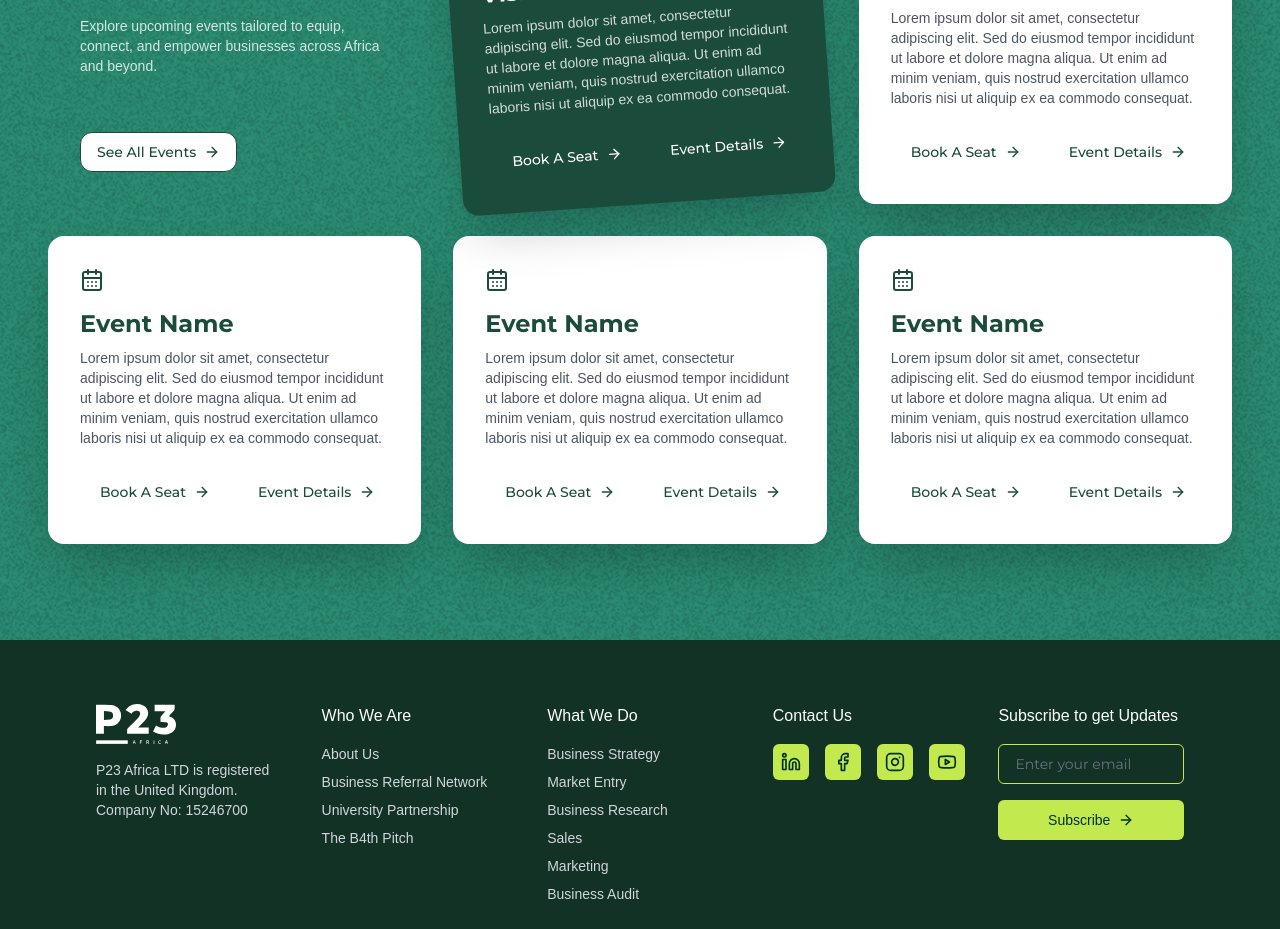
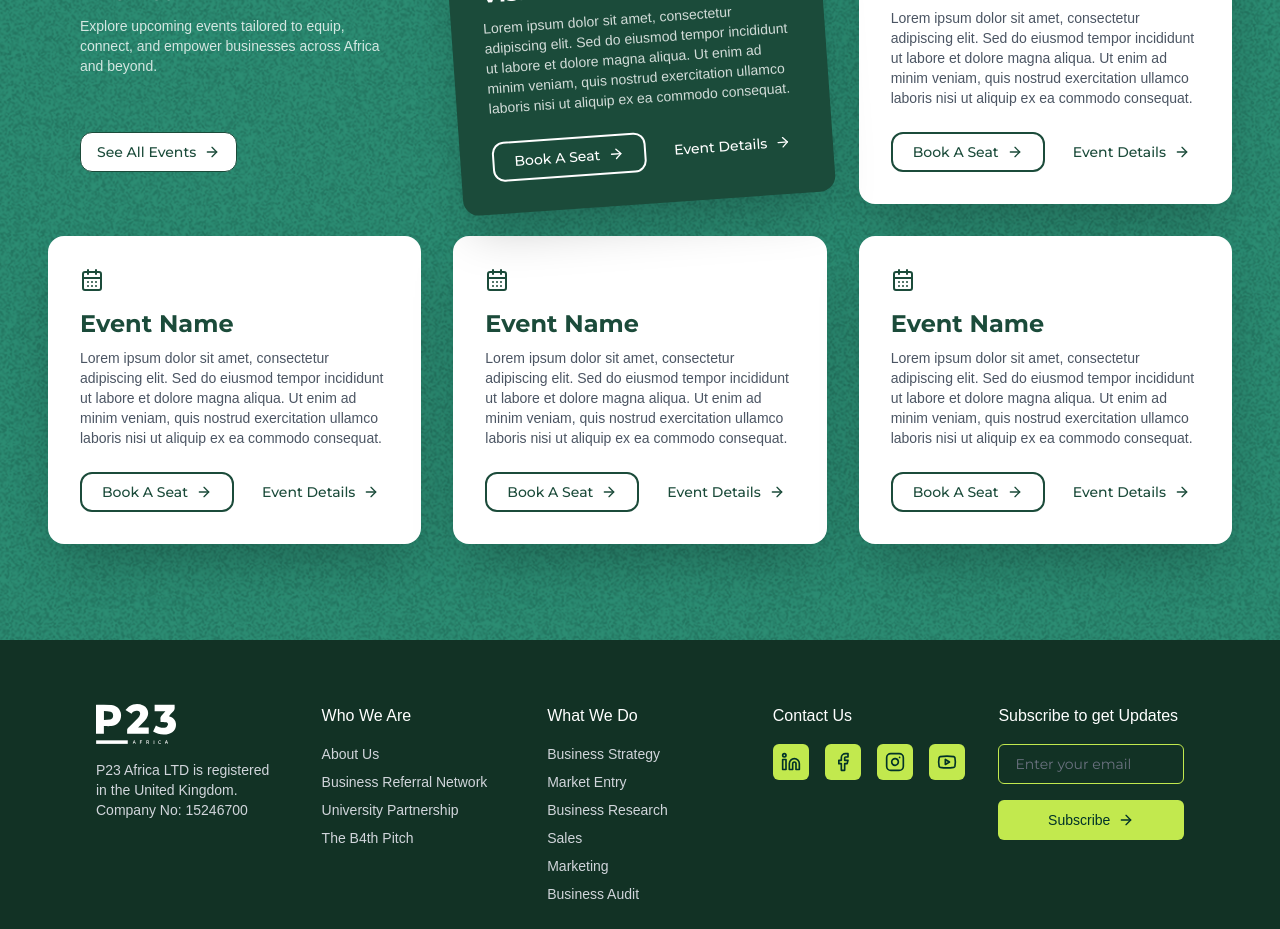
Before and after one commit to jimohsegun1/responsive-ui, a Next.js app: page / in a window 1280 px wide. Shown: the part 1060-1989 px from the top of the page. Built offline with nearby package versions, Linux system fonts and the light colour scheme.

Commit message:
Update UpcomingEvents.tsx

```diff
--- a/components/UpcomingEvents.tsx
+++ b/components/UpcomingEvents.tsx
@@ -111,7 +111,7 @@ const EventCard: React.FC<{
           <>
             <div className="flex w-full gap-3"> {/* Flex container for buttons */}
               <Button
-                className={`rounded-xl px-5 py-2 border- flex items-center gap-2 w-full sm:w-auto
+                className={`rounded-xl px-5 py-2 border-2 flex items-center gap-2 w-full sm:w-auto
             ${variant === "green"
                     ? "bg-p23Green text-white border-white hover:bg-p23Green/90"
                     : "bg-transparent text-p23Green border-p23Green hover:bg-p23Green hover:text-white"
```
